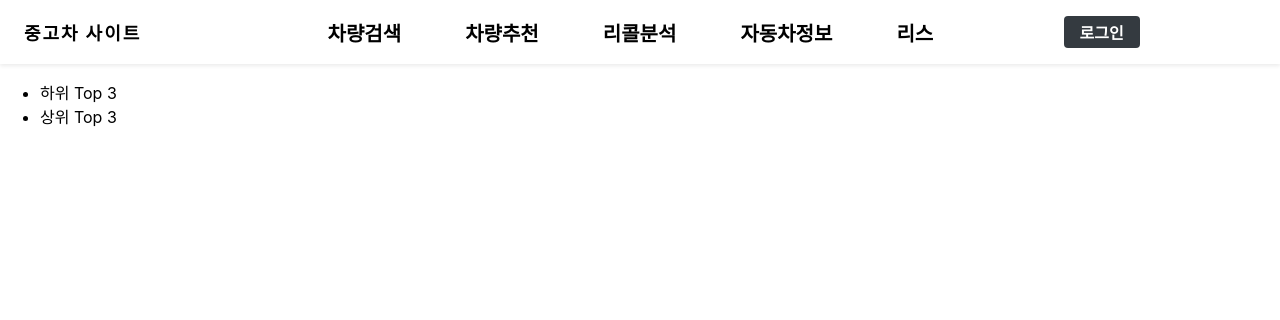
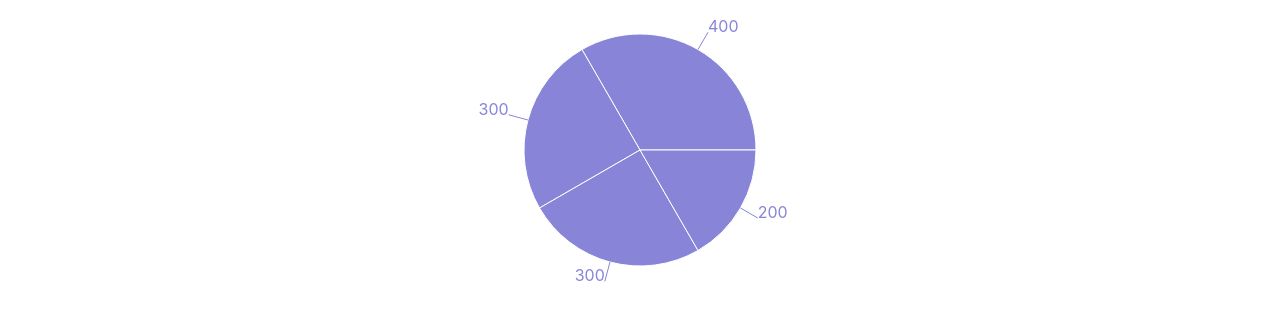
Before and after one commit to finalPRJ/frontend, a React (Create React App) app: page / in a window 1280 px wide. Shown: the top 320 px of the page. Built offline with nearby package versions, Linux system fonts and the light colour scheme.

Commit message:
chart test

```diff
--- a/package.json
+++ b/package.json
@@ -14,6 +14,7 @@
     "react-router-dom": "^6.10.0",
     "react-scripts": "5.0.1",
     "react-wordcloud": "^1.2.7",
+    "recharts": "^2.5.0",
     "redux": "^4.2.1",
     "redux-actions": "^3.0.0",
     "redux-devtools-extension": "^2.13.9",
--- a/src/App.js
+++ b/src/App.js
@@ -7,13 +7,14 @@ import WritePage from "./pages/WritePage";
 import Mainpage from "./pages/Mainpage";
 import CarSearchpage from "./pages/CarSearchpage";
 import ReCallPage from "./pages/RecallPage"
-
+import Chart from "./components/Chart.js/Chart"
 
 const App = () => {
   return (
     <Routes>
       {/* <Route exact path="/" element={<Mainpage/>}/> */}
-      <Route exact path="/" element={<ReCallPage/>}/>
+      {/* <Route exact path="/" element={<ReCallPage/>}/> */}
+      <Route exact path="/" element={<Chart/>}/>
       <Route path="/postList" element={<PostListPage/>}/>
       <Route path="/carsearch" element={<CarSearchpage/>}/>
       <Route path="/recall" element={<ReCallPage/>}/>
--- /dev/null
+++ b/src/components/Chart.js/Chart.js
@@ -0,0 +1,21 @@
+import React, { useState } from 'react';
+import { ResponsiveContainer, PieChart, Pie, Legend } from 'recharts';
+
+export default function Chart() {
+  const [data, setData] = useState([
+    { name: 'Group A', value: 400 },
+    { name: 'Group B', value: 300 },
+    { name: 'Group C', value: 300 },
+    { name: 'Group D', value: 200 },
+  ]);
+
+  return (
+    <div style={{ width: '100%', height: 300 }}>
+      <ResponsiveContainer>
+        <PieChart>
+          <Pie dataKey="value" data={data} fill="#8884d8" label />
+        </PieChart>
+      </ResponsiveContainer>
+    </div>
+  );
+}
--- a/src/pages/RecallPage.js
+++ b/src/pages/RecallPage.js
@@ -1,33 +1,39 @@
 import HeaderContainer from "../containers/common/HeaderContainer";
 import styled from "styled-components";
+import Chart from "../components/Chart.js/Chart";
 
+const ReCallPage = () => {
+    return (
+        <Chart/>
+    )
+}
 // const recallView = styled.div`
     // width: 100%;
 // `
 
-const recallMenu = styled.div`
-ul.recall {
-        list-style: none;
-        display: flex;
-        flex-direction: row;
-    }
-.recallText {
+// const recallMenu = styled.div`
+// ul.recall {
+//         list-style: none;
+//         display: flex;
+//         flex-direction: row;
+//     }
+// .recallText {
 
-}
-`
+// }
+// `
 
-const ReCallPage = () => {
-    return (
-        <div>
-            <HeaderContainer/>
-                <recallMenu>
-                    <ul className="recall">
-                        <li className="recallText">하위 Top 3</li>
-                        <li className="recallText">상위 Top 3</li>
-                    </ul>
-                </recallMenu>
-        </div>
-    )
-}
+// const ReCallPage = () => {
+//     return (
+//         <div>
+//             <HeaderContainer/>
+//                 <recallMenu>
+//                     <ul className="recall">
+//                         <li className="recallText">하위 Top 3</li>
+//                         <li className="recallText">상위 Top 3</li>
+//                     </ul>
+//                 </recallMenu>
+//         </div>
+//     )
+// }
 
 export default ReCallPage;
```
Also changed, not shown: install.txt, 2 other files (tests, documents, lock files or other folders).
